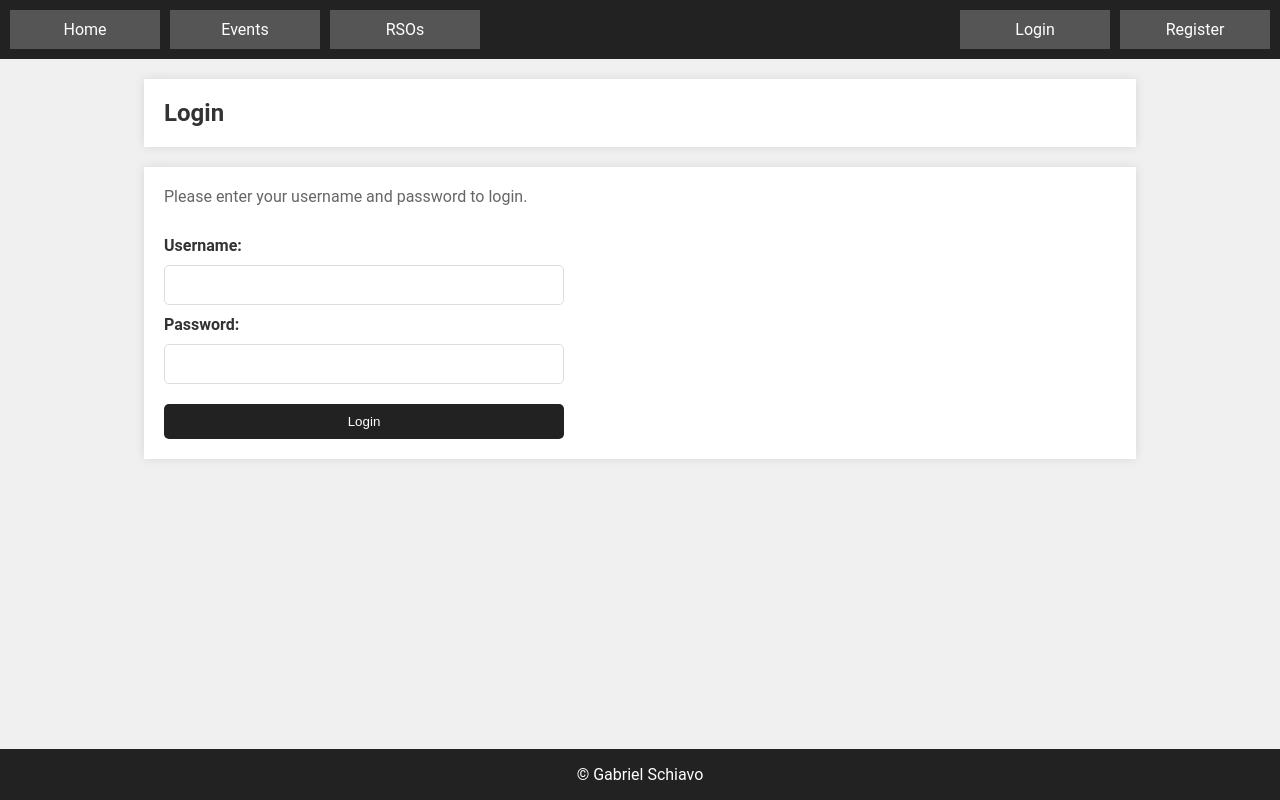
After one commit to gschiavodev/cop4710-database-project, a PHP site: page /login.php in a window 1280 px wide. The commit adds this page. Run offline with PHP 8.4, Linux system fonts and the light colour scheme; data that the repository does not hold is empty.

Commit message:
Added user sessions (login/register/logout)

```diff
--- a/create_database.sql
+++ b/create_database.sql
@@ -6,6 +6,8 @@ CREATE DATABASE IF NOT EXISTS college_events CHARACTER SET utf8mb4 COLLATE utf8m
 CREATE TABLE IF NOT EXISTS college_events.user
 (
     id INT AUTO_INCREMENT,
+    username VARCHAR(255) NOT NULL UNIQUE,
+    password VARCHAR(255) NOT NULL,
     PRIMARY KEY (id)
 );
 
--- /dev/null
+++ b/php-code/css-code/form_styles.css
@@ -0,0 +1,47 @@
+
+.login-form {
+    display: flex;
+    flex-direction: column;
+    align-items: left;
+    justify-content: left;
+    width: 400px;
+    padding: 10px;
+    border-radius: 5px;
+}
+
+.login-form label {
+    display: block;
+    width: 100%;
+    font-weight: bold;
+    color: #333;
+}
+
+.login-form label, .login-form input {
+    padding: 10px 0px;
+}
+
+.login-form input[type="text"], .login-form input[type="password"] {
+    display: block;
+    box-sizing: border-box;
+    width: 100%;
+    padding: 10px;
+    border: 1px solid #ddd;
+    border-radius: 5px;
+    font-size: 16px;
+}
+
+.login-form input[type="submit"] {
+    width: 100%;
+    padding: 10px;
+    margin-top: 20px;;
+    border: none;
+    border-radius: 5px;
+    background-color: #222;
+    color: #fff;
+    cursor: pointer;
+    transition: background-color 0.3s ease;
+}
+
+.login-form input[type="submit"]:hover {
+    background-color: #555;
+}
--- /dev/null
+++ b/php-code/login.php
@@ -0,0 +1,140 @@
+<?php
+
+    session_start();
+
+    // Check if the user is already logged in
+    if (isset($_SESSION['username']))
+    {
+
+        // User is already logged in, redirect to index.php
+        header('Location: index.php');
+        exit();
+
+    }
+
+    $servername = "mysql";
+    $username = "root";
+    $password = "password";
+    $database = "college_events";
+
+    // Create connection
+    $conn = mysqli_connect($servername, $username, $password, $database);
+
+    // Check connection
+    if (!$conn)
+    {
+        die("Connection failed: " . mysqli_connect_error());
+    }
+
+    // Check if the form was submitted
+    if ($_SERVER['REQUEST_METHOD'] === 'POST')
+    {
+
+        if (isset($_POST['username']) && isset($_POST['password']))
+        {
+
+            // The form was submitted, let's try to log the user in
+            // Assuming $conn is your MySQLi connection
+            $username = $_POST['username'];
+            $password = $_POST['password'];
+
+            // Prepare a SELECT statement to get the user with the provided username
+            $statement = $conn->prepare("SELECT * FROM user WHERE username = ?");
+            $statement->bind_param("s", $username);
+            $statement->execute();
+
+            $result = $statement->get_result();
+            $user = $result->fetch_assoc();
+
+            if ($user)
+            {
+
+                // User exists, now we check the password
+                if (password_verify($password, $user['password']))
+                {
+
+                    // Password is correct, start the session
+                    session_start();
+                    $_SESSION['userId'] = $user['id'];
+                    $_SESSION['username'] = $user['username'];
+                    header('Location: index.php');
+                    exit();
+
+                }
+                else
+                {
+                    // Password is incorrect
+                    echo "Wrong password!<br>";
+                }
+
+            }
+            else
+            {
+
+                // User does not exist
+                echo "User does not exist!<br>";
+
+            }
+
+        }
+
+    }
+
+?>
+
+<!DOCTYPE html>
+
+<html>
+
+    <head>
+        <title>Login</title>
+        <link rel="stylesheet" type="text/css" href="css-code/common_styles.css">
+        <link rel="stylesheet" type="text/css" href="css-code/form_styles.css">
+    </head>
+
+    <body>
+        <header>
+            <nav>
+                <ul>
+                    <li><a href="index.php">Home</a></li>
+                    <li><a href="events.php">Events</a></li>
+                    <li><a href="rsos.php">RSOs</a></li>
+                </ul>
+                <ul>
+                    <li><a href="login.php">Login</a></li>
+                    <li><a href="register.php">Register</a></li>
+                </ul>
+            </nav>
+        </header>
+
+        <main>
+            <div class="row">
+                <div class="section">
+                    <h2>Login</h2>
+                </div>
+            </div>
+
+            <div class="row">
+                <div class="section">
+
+                    <p>Please enter your username and password to login.</p>
+
+                    <form method="POST" action="login.php" class="login-form">
+                        <label for="username">Username:</label>
+                        <input type="text" name="username" id="username" required>
+                        <label for="password">Password:</label>
+                        <input type="password" name="password" id="password" required>
+                        <input type="submit" value="Login">
+                    </form>
+
+                </div>
+            </div>
+        </main>
+
+        <footer>
+            <p>&copy; Gabriel Schiavo</p>
+        </footer>
+
+    </body>
+
+</html>
```
Also changed, not shown: backup/docker-compose.yaml (deleted, +0 -34 lines), php-code/index.php (+29 -10 lines), php-code/register.php (added, +125 -0 lines), php-code/css-code/common_styles.css (renamed from php-code/styles.css), 2 other files.
